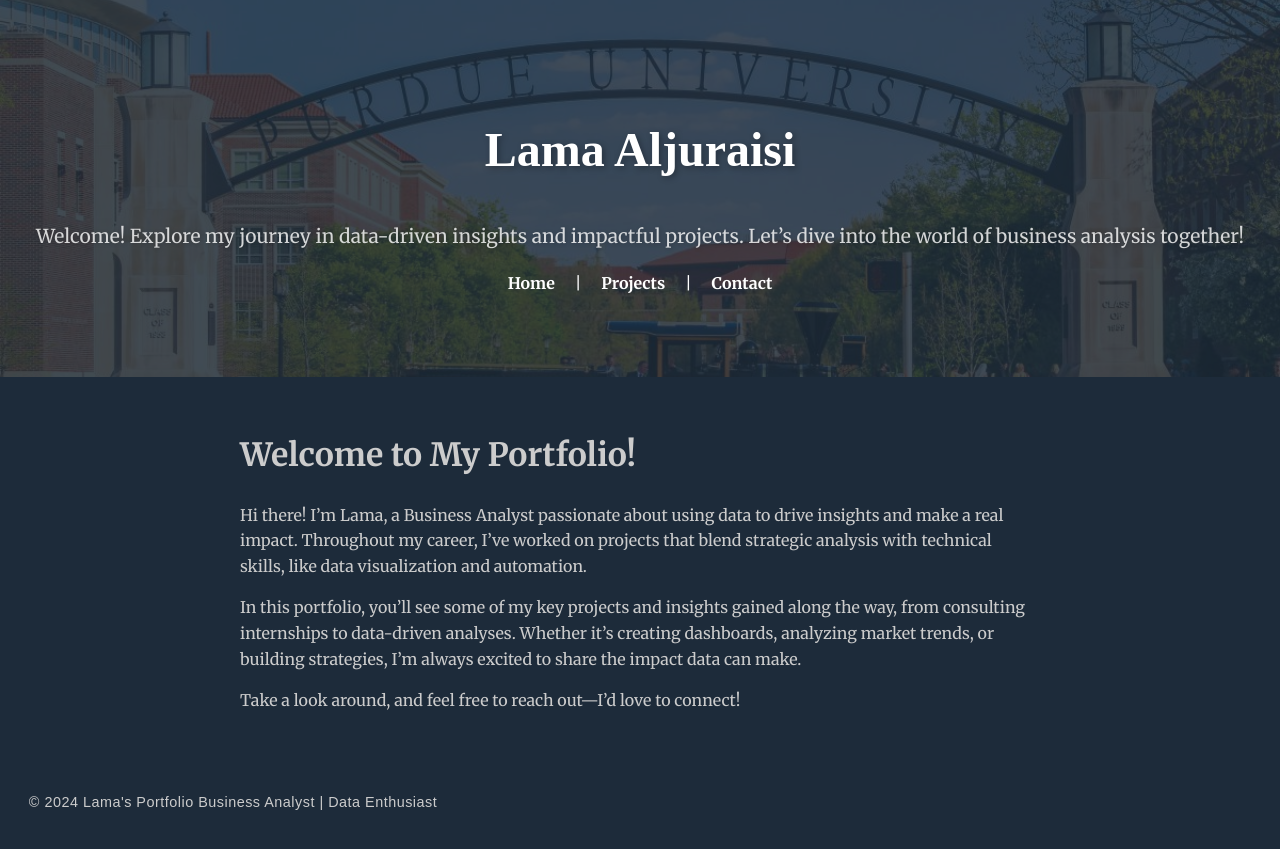
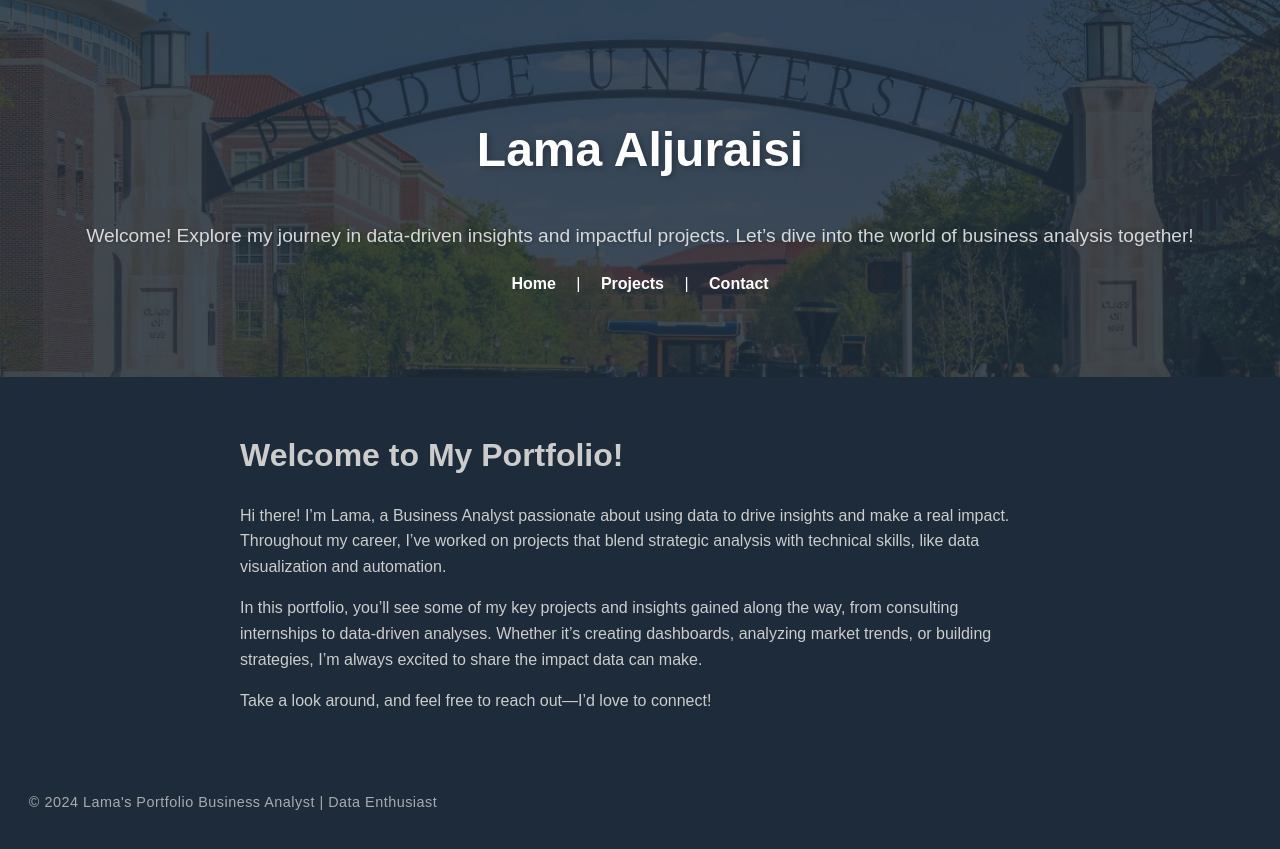
Before and after one commit to LamaJuraisi/Portfolio, a Jekyll site: the page built from index.md, in a window 1280 px wide. Shown: the top 849 px of the page. Built offline with Jekyll 4.4.1, drawn with Linux system fonts in a browser that asks for light colours; some web fonts are replaced.

Commit message:
Update main.css

```diff
--- a/assets/css/main.css
+++ b/assets/css/main.css
@@ -1,6 +1,6 @@
 /* Base Styling */
 body {
-  font-family: 'Merriweather', serif;
+  font-family: 'Raleway', sans-serif; /* Set the base font */
   line-height: 1.6;
   color: #CCCCCC; /* Slightly lighter for readability */
   background-color: #1D2B3A; /* Updated navy background color */
@@ -36,7 +36,6 @@ header h1, header p, header nav {
 
 /* Header Content */
 header h1 {
-  font-family: 'Markazi Text', serif;
   font-size: 3em;
   color: white;
   text-shadow: 2px 2px 6px rgba(0, 0, 0, 0.3);
@@ -44,7 +43,6 @@ header h1 {
 }
 
 header p {
-  font-family: 'Merriweather', serif;
   font-size: 1.2em;
   color: rgba(255, 255, 255, 0.8);
   text-shadow: 1px 1px 4px rgba(0, 0, 0, 0.2);
@@ -64,7 +62,6 @@ nav a:hover {
 
 /* Button Styling */
 .actions .button {
-  font-family: 'Merriweather', serif;
   font-size: 1.1em;
   padding: 0.8em 2em;
   border: 2px solid white;
@@ -84,10 +81,9 @@ nav a:hover {
   position: absolute;
   top: 1em;
   left: 1em;
-  font-family: 'Markazi Text', serif;
+  font-size: 0.9em;
   color: white;
   text-transform: uppercase;
-  font-size: 0.9em;
 }
 
 /* Main Content Styling */
@@ -100,15 +96,14 @@ main {
 /* Footer */
 footer {
   background: #1D2B3A;
-  color: #CCCCCC;
+  color: rgba(204, 204, 204, 0.8); /* Footer text with slight transparency */
   text-align: left;
   padding: 1em 2em;
   font-size: 0.9em;
-  font-family: 'Raleway', sans-serif; /* Replace 'Raleway' with any other imported font */
+  font-family: 'Raleway', sans-serif; /* Font for footer */
   font-weight: 400;
   letter-spacing: 0.5px;
 }
-
 
 /* Remove underline from all links */
 a {
```
